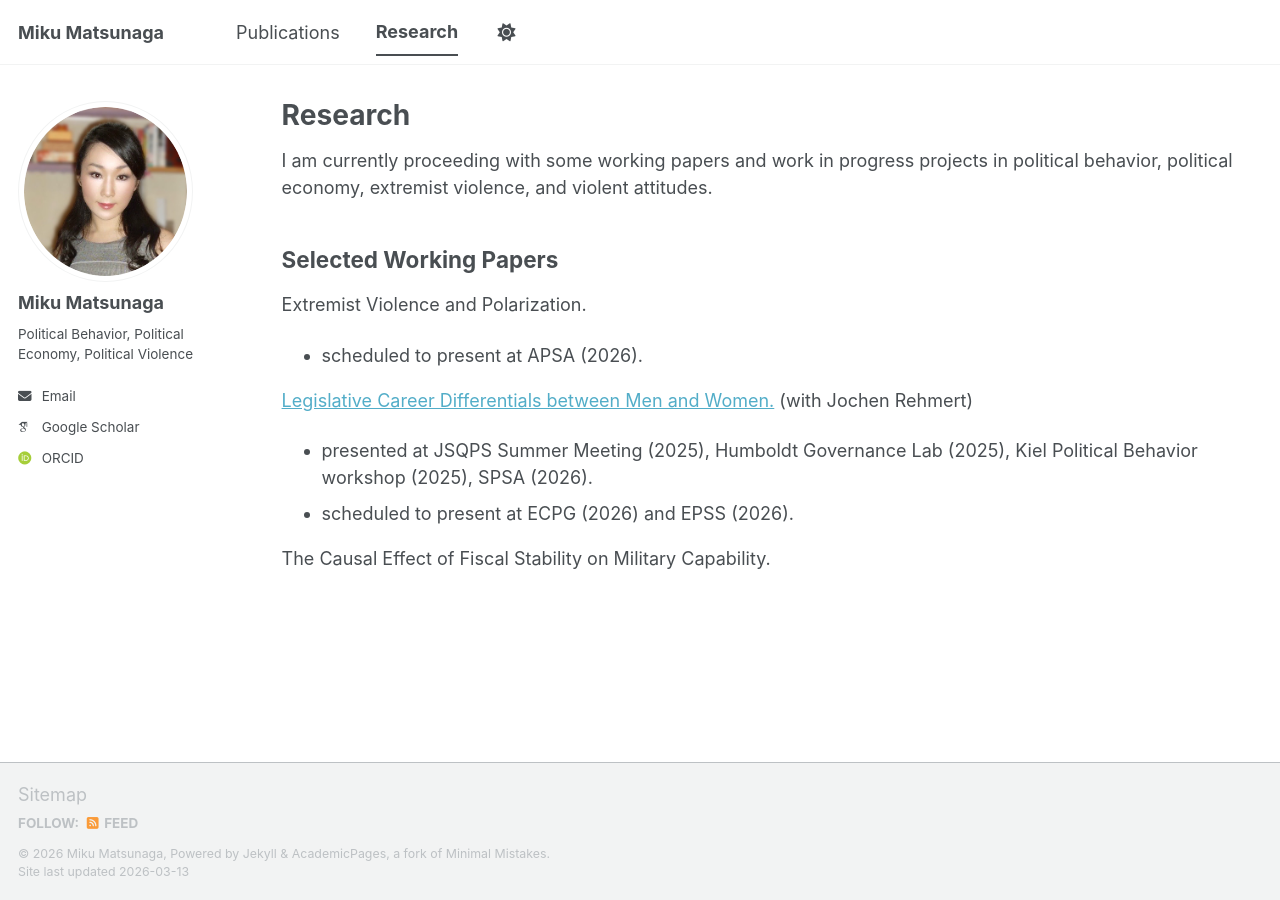
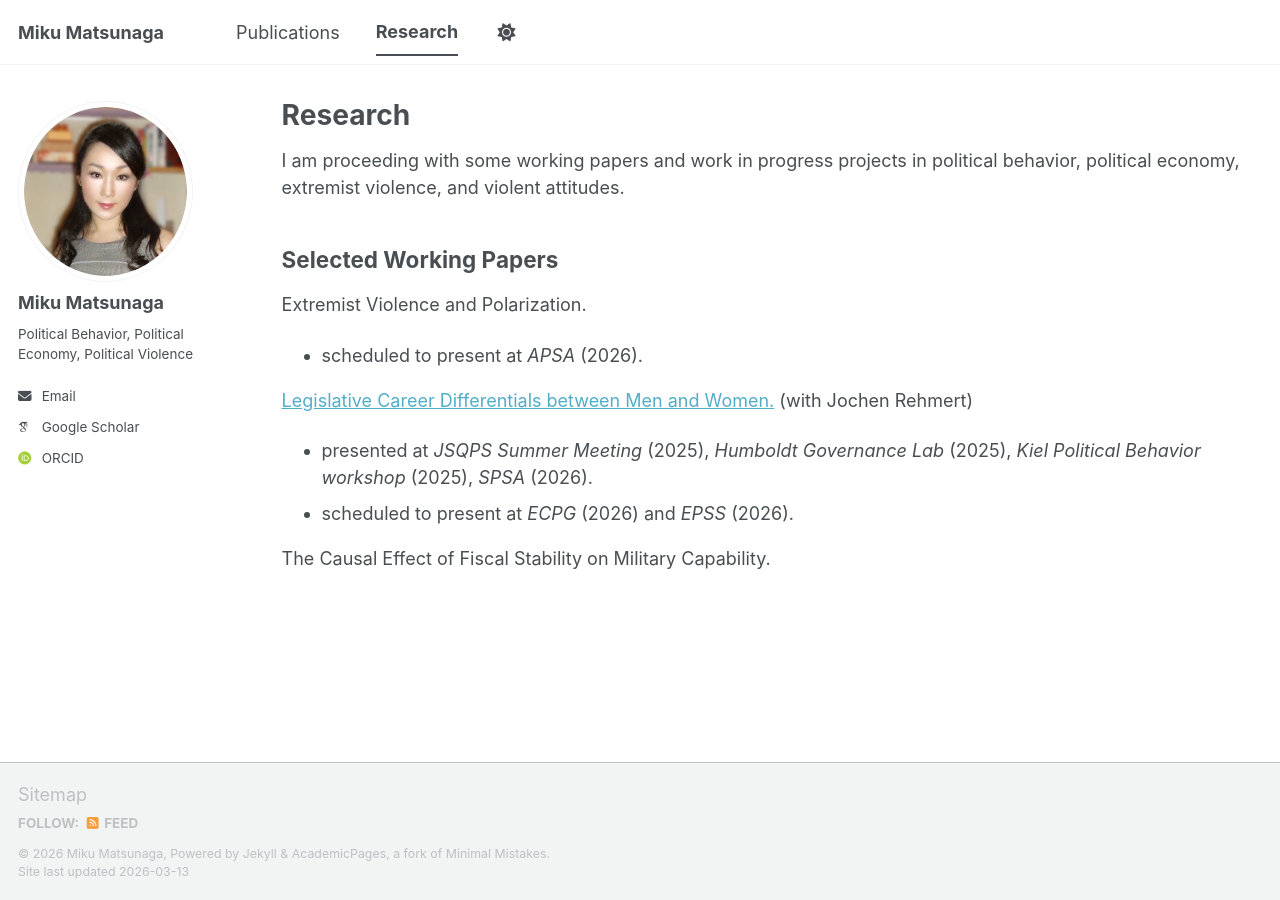
Before and after one commit to mikumatsunaga/mikumatsunaga.github.io, a Jekyll site: the page built from _pages/research.md, in a window 1280 px wide. Built offline with Jekyll 4.4.1, drawn with Linux system fonts in a browser that asks for light colours; some web fonts are replaced; a script bundle is joined from its source files by our own code; library files that are not in the unit come from our copies.

Commit message:
Update research.md

```diff
--- a/_pages/research.md
+++ b/_pages/research.md
@@ -5,15 +5,15 @@ permalink: /research/
 author_profile: true
 ---
 
-I am currently proceeding with some working papers and work in progress projects in political behavior, political economy, extremist violence, and violent attitudes.
+I am proceeding with some working papers and work in progress projects in political behavior, political economy, extremist violence, and violent attitudes.
 
 ## Selected Working Papers
 
 Extremist Violence and Polarization.
-- scheduled to present at APSA (2026).
+- scheduled to present at *APSA* (2026).
 
 [Legislative Career Differentials between Men and Women.](https://sites.google.com/view/jochenrehmert/abstract_career) (with Jochen Rehmert)
-- presented at JSQPS Summer Meeting (2025), Humboldt Governance Lab (2025), Kiel Political Behavior workshop (2025), SPSA (2026).
-- scheduled to present at ECPG (2026) and EPSS (2026).
+- presented at *JSQPS Summer Meeting* (2025), *Humboldt Governance Lab* (2025), *Kiel Political Behavior workshop* (2025), *SPSA* (2026).
+- scheduled to present at *ECPG* (2026) and *EPSS* (2026).
 
 The Causal Effect of Fiscal Stability on Military Capability.
```
